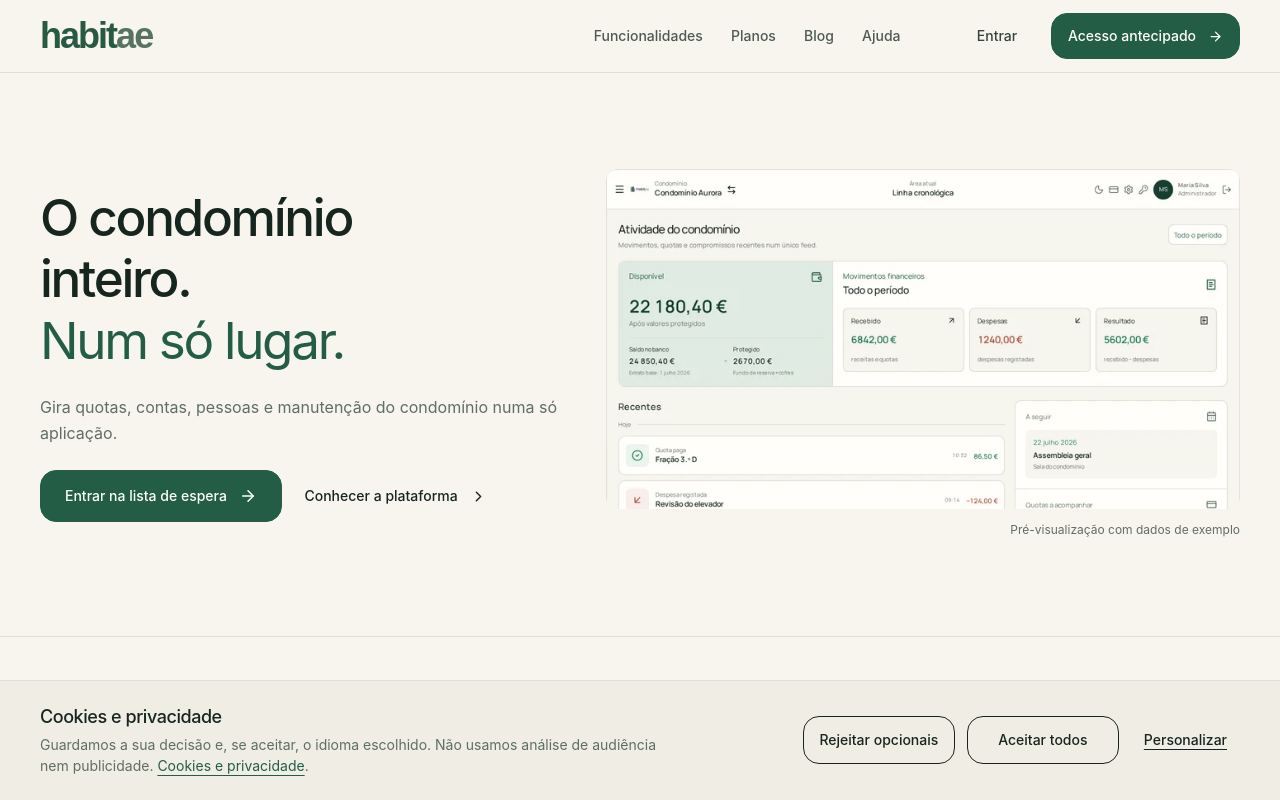
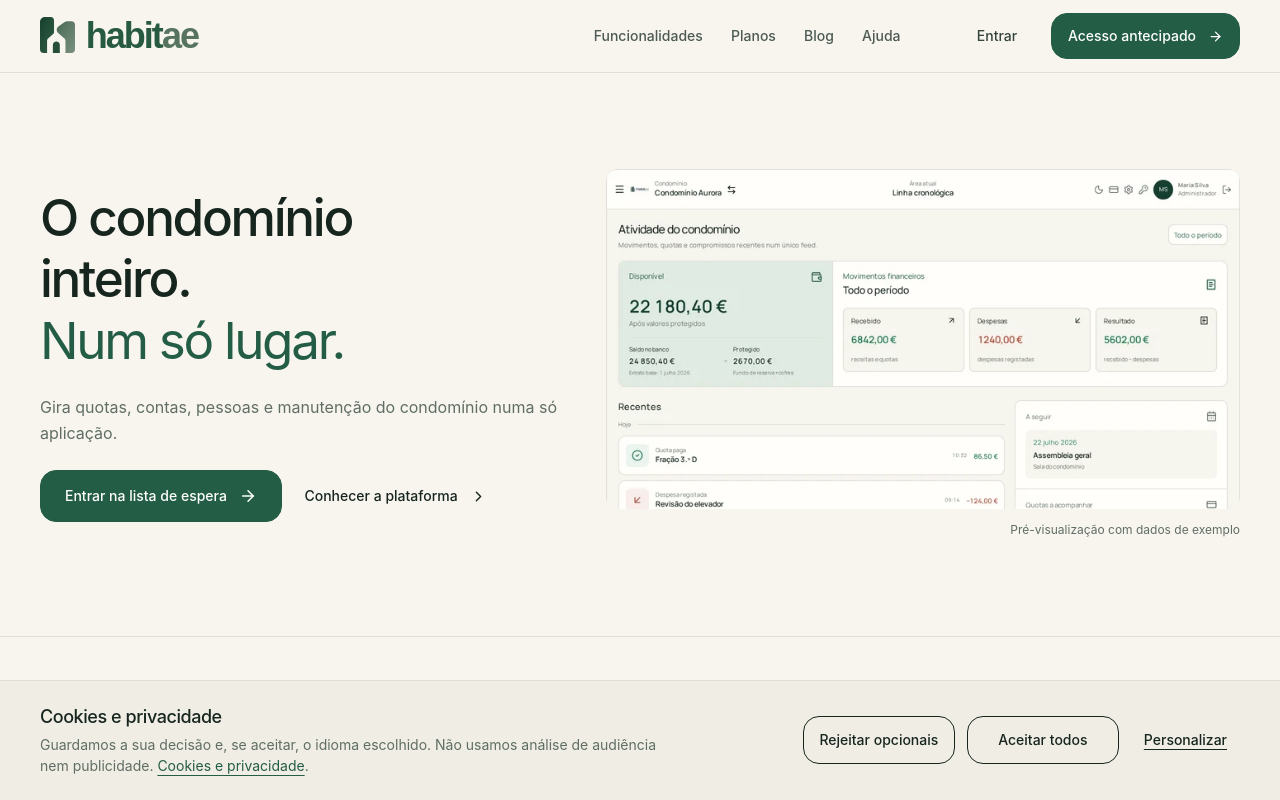
Before and after one commit to Habitae/web, a React (Vite) app: page / in a window 1280 px wide. Built offline with nearby package versions, Linux system fonts and the light colour scheme; no server answers.

Commit message:
feat(branding): update favicon and add inverse icon for branding consistency

```diff
--- a/index.html
+++ b/index.html
@@ -23,7 +23,8 @@
     <meta name="twitter:image" content="https://habitae.pt/social-preview-v2.png" />
     <meta name="twitter:image:alt" content="Habitae — O condomínio inteiro, num só lugar." />
     <meta name="theme-color" content="#f7f5ee" />
-    <link rel="icon" href="./default-condominium-logo-light.png" />
+    <link rel="icon" href="./habitae-icon.svg" type="image/svg+xml" />
+    <link rel="alternate icon" href="./default-condominium-logo-light.png" type="image/png" />
     <title>Software de gestão de condomínios em Portugal | Habitae</title>
     <link rel="stylesheet" href="/habitae-brand.css" />
   </head>
--- a/src/components/HabitaeWordmark.css
+++ b/src/components/HabitaeWordmark.css
@@ -1,6 +1,8 @@
 /* Match the app marketing wordmark, using the site's bundled Manrope font. */
 .habitae-wordmark {
-  display: inline-block;
+  display: inline-flex;
+  align-items: center;
+  flex: 0 0 auto;
   color: #275a40;
   font-family: 'Manrope Variable', sans-serif;
   font-size: inherit;
@@ -8,6 +10,16 @@
   letter-spacing: -0.055em;
   line-height: 1.1;
   white-space: nowrap;
+}
+
+.habitae-wordmark::before {
+  content: '';
+  display: inline-block;
+  width: 0.972em;
+  height: 1em;
+  margin-right: 0.3em;
+  vertical-align: -0.12em;
+  background: url('/habitae-icon.svg') center / contain no-repeat;
 }
 
 .habitae-wordmark > b {
@@ -18,6 +30,7 @@
 
 .habitae-wordmark.habitae-wordmark-inverse { color: #dcebe2; }
 .habitae-wordmark.habitae-wordmark-inverse > b { color: #96b79f; }
+.habitae-wordmark.habitae-wordmark-inverse::before { background-image: url('/habitae-icon-inverse.svg'); }
 
 .habitae-wordmark.mk-brand-logo {
   width: auto;
```
Also changed, not shown: public/habitae-icon-inverse.svg (added), public/habitae-icon.svg (added).
